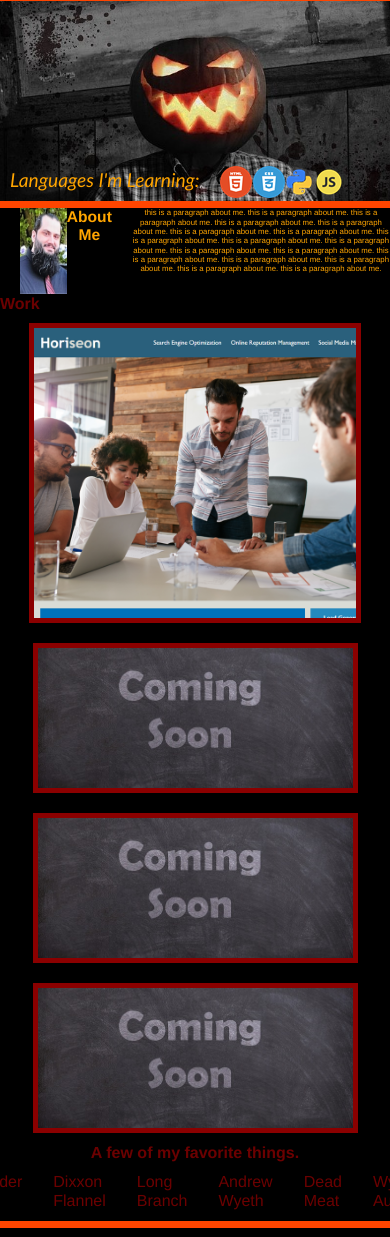
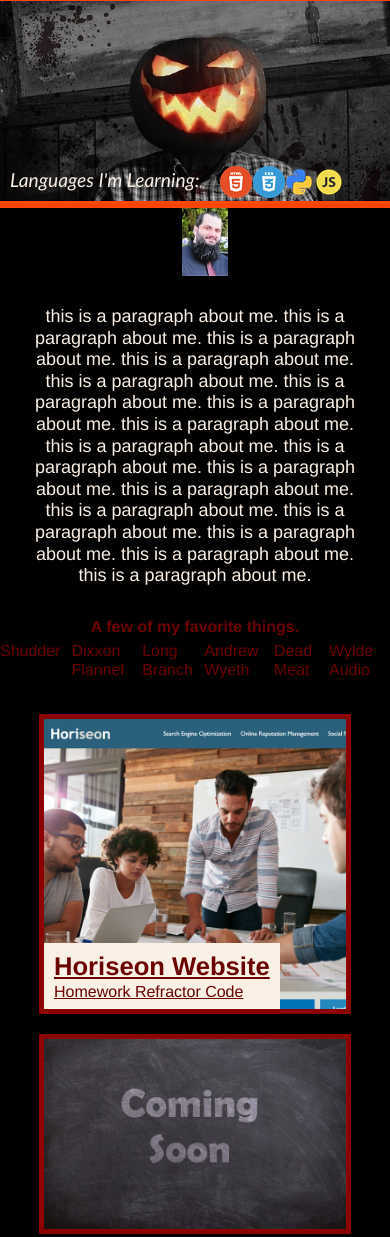
Before and after one commit to jsnyder159/Portfolio, a plain HTML site: page index.html in a window 390 px wide. Shown: the part 112-1349 px from the top of the page. Drawn offline with Linux system fonts and the light colour scheme.

Commit message:
updating media query

```diff
--- a/assets/style.css
+++ b/assets/style.css
@@ -77,7 +77,7 @@ header nav ul li {
     position:absolute;
     bottom: 10px;
     left: 10px;
-    color: orange
+    color: linen;
 
 }
 
@@ -149,22 +149,11 @@ header nav ul li {
 }
 
 
-.aboutme h2 {
-    justify-content: center;
-    flex-direction: column;
+.aboutme p {
+    font-size:large;
     text-align: center;
-    color: orange;
-    font-size: 4vw;
-    line-height: 1.1;
-
-}
-
-.aboutme p {
-    font-size: 2vw;
-    text-align: center;
-    margin-left: 20px;
-    margin-bottom: 20px;
-    color: orange;
+    margin: 30px;
+    color: linen;
     border-color:black;
 }
 /* ----- My image ----- */
@@ -183,6 +172,7 @@ section h3 {
     display: flex;
     flex-direction: row;
     justify-content: center;
+    margin-bottom: 5px;
 }
 
 section nav {
@@ -192,7 +182,8 @@ section nav {
 }
 
 section nav a {
-    margin: 10px;
+    text-align-last: inherit;
+    margin-bottom: 25px;
 }
 
 
@@ -205,10 +196,14 @@ section nav a {
 }
 
 .flexbox-item {
-    width: 325px;
+    width: 20%;
     height: 150px;
     flex-basis: calc(50%-1em);
     border: 5px solid darkred;
+    object-fit: cover;
+    vertical-align: top;
+    display:flex;
+    align-items: flex-end;
     margin: 10px;
     background:left;
     background-image: url("./images/coming-soon-g1153e42f7_640.jpg");
@@ -217,10 +212,21 @@ section nav a {
 
 .flexbox-big {
     min-height: 300px;
-    flex-basis: 85%;
+    flex-basis: 79%;
     background:left;
     background-image: url("./images/01-html-css-git-homework-demo.png");
     background-size:cover;
+}
+.flexbox-container div {
+    background-color:linen;
+    padding: 8px 10px;
+
+}
+
+.flexbox-container h4 {
+    font-size: 1.6rem;
+
+
 }
 
 /* ---------- Footer --------*/
@@ -236,7 +242,7 @@ footer {
 }
 
 footer h1 {
-    font-size: 200%;
+    font-size: 175%;
     background-color: black;
 
 }
@@ -244,11 +250,26 @@ footer h1 {
 footer nav ul li {
     display: inline-block;
     align-items: center;
-    font-size: 2vw;
+    font-size: 150%;
     padding-right: 11px;
 
 }
 
-@media screen and (max-width: 768px) {
+@media screen and (max-width: 930px) {
+    .flexbox-container {
+        flex-direction: column;
+        align-items: center;
+    }
+
+    .flexbox-item {
+        width: 80%;
+        height: 200px;
+    }
+
+    .aboutme {
+        flex-direction: column;
+        justify-content: center;
+        align-items: center;
+    }
 
 }
--- a/index.html
+++ b/index.html
@@ -50,7 +50,7 @@
 
         <img src="./assets/images/myself.png" alt="Bearded man wearing a dress shirt and tie" class="left portrait">
 
-        <h2 id="bio">About Me</h2>
+        <h2 id="bio"></h2>
 
             <p>this is a paragraph about me.  this is a paragraph about me.  this is a paragraph about me.
                   this is a paragraph about me.  this is a paragraph about me.  this is a paragraph about me.
@@ -58,23 +58,6 @@
                       this is a paragraph about me.  this is a paragraph about me.  this is a paragraph about me.
                         this is a paragraph about me.  this is a paragraph about me.  this is a paragraph about me.
                           this is a paragraph about me.  this is a paragraph about me.  </p>
-
-    </section>
-
- <!-- Github work that is linked to nav bar -->
-    <section>
-            <h2>Work</h2>
-
-            <div class="flexbox-container">
-                <div class="flexbox-item flexbox-big"></div>
-        <!-- Image from https://pixabay.com/photos/coming-soon-chalk-board-blackboard-2550190/ -->
-
-                <div class="flexbox-item"></div>
-
-                <div class="flexbox-item"></div>
-
-                <div class="flexbox-item"></div>
-            </div>
     </section>
 
     <section>
@@ -87,6 +70,28 @@
             <a href="https://www.youtube.com/DeadMeat" target="_blank">Dead Meat</a>
             <a href="https://www.schecterguitars.com/guitars/wylde-audio" target="_blank">Wylde Audio</a>
         </nav>
+    </section>
+
+
+ <!-- Github work that is linked to nav bar -->
+    <section>
+            <h2 id="my-work"></h2>
+
+            <div class="flexbox-container">
+                <a href="https://jsnyder159.github.io/Horiseon-Refactor/" target="_blank" class="flexbox-item flexbox-big">
+                    <div>
+                        <h4>Horiseon Website</h4>
+                        <span>Homework Refractor Code</span>
+                    </div>
+                </a>
+        <!-- Image from https://pixabay.com/photos/coming-soon-chalk-board-blackboard-2550190/ -->
+
+                <div class="flexbox-item"></div>
+
+                <div class="flexbox-item"></div>
+
+                <div class="flexbox-item"></div>
+            </div>
     </section>
 
     <footer>
```
